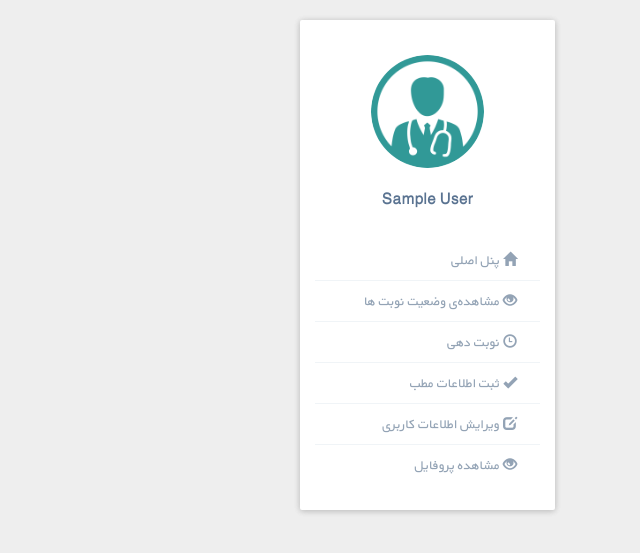
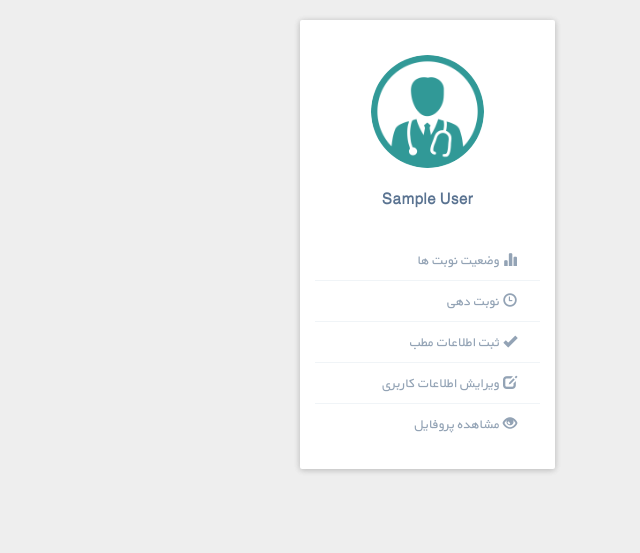
Before and after one commit to hosseinvand/Clinic, a Django app: page /panel/search in a window 1280 px wide. Shown: the part 60-613 px from the top of the page, without its empty margins (640-1280 px from the left). Run offline with Django 3.2, Linux system fonts and the light colour scheme; the visitor is signed in with stand-in values (Sample User, id 1); some libraries are stand-ins or nearby versions.

Commit message:
panel refactor

```diff
--- a/reservation/templates/panel.html
+++ b/reservation/templates/panel.html
@@ -39,8 +39,10 @@
                         <ul class="nav">
                             <li {% if view.selected == "panel" %}class="active"{% endif %}>
                                 <a href="{% url 'panel' %}">
-                                    <i class="glyphicon glyphicon-home"></i>
-                                    پنل اصلی </a>
+
+                                    <i class="glyphicon glyphicon-stats"></i>
+                                    وضعیت نوبت ها
+                                </a>
                             </li>
                             {#                            <li {% if view.selected == "panelSearch" %}class="active"{% endif %}>#}
                             {#                                <a href="{% url 'panelSearch' %}">#}
@@ -48,12 +50,7 @@
                             {#                                    جستجوی پزشک#}
                             {#                                </a>#}
                             {#                            </li>#}
-                             <li>
-                                <a href="{% url 'patientReservationRequests' %}">
-                                    <i class="glyphicon glyphicon-eye-open"></i>
-مشاهده‌ی وضعیت نوبت ها
-                                </a>
-                            </li>
+
                             {% if user.system_user.role.get_role_id == 1 %}
                                 <li>
                                     <a href="{% url 'doctorRegister' %}">
@@ -141,7 +138,7 @@
             {% for f in object_list %}
                 {% include 'secretary_card.html' with secretary=f %}
             {% endfor %}
-        {% elif view.selected == "PatientReservationRequestsView" %}
+        {% elif view.selected == "panel" %}
             {% include 'reservation_requests_status.html' %}
         {% else %}
             {#            {% include "search.html" %}#}
--- a/reservation/urls.py
+++ b/reservation/urls.py
@@ -24,7 +24,7 @@ urlpatterns = [
     url(r'^panel/search$', PanelSearch.as_view(), name="panelSearch"),
     url(r'^panel/profile/$', UpdateSystemUserProfile.as_view(), name="systemUserProfile"),
     url(r'^panel/reservation/requests/$', ManageReservations.as_view(), name="manageReservations"),
-    url(r'^panel/reservation/status/$', PatientReservationRequestsView.as_view(), name="patientReservationRequests"),
+    url(r'^panel/reservation/status/$', SecretaryPanel.as_view(), name="panel"),#TODO: duplicate!
 
     url(r'^profile/(?P<pk>\d+)$', DoctorProfileView.as_view(), name="doctorProfile"),
     url(r'^reservation/(?P<pk>\d+)$', ReservationCreateView.as_view(), name="reservation"),
--- a/reservation/views.py
+++ b/reservation/views.py
@@ -143,9 +143,9 @@ class SearchDoctorView(ListView, FormView):
 
         return self.object_list
 
-class SecretaryPanel(LoginRequiredMixin, TemplateView):
-    selected = "panel"
-    template_name = 'panel.html'
+# class SecretaryPanel(LoginRequiredMixin, TemplateView):
+#     selected = "panel"
+#     template_name = 'panel.html'
 
 
 class ManageSecretary(LoginRequiredMixin, ListView):
@@ -282,8 +282,8 @@ class ReservationCreateView(LoginRequiredMixin, CreateView):
         return context
 
 
-class PatientReservationRequestsView(LoginRequiredMixin, ListView):
-    selected ="PatientReservationRequestsView"
+class SecretaryPanel(LoginRequiredMixin, ListView):
+    selected ="panel"
     template_name = 'panel.html'
     context_object_name = 'accepted'
 
@@ -291,7 +291,7 @@ class PatientReservationRequestsView(LoginRequiredMixin, ListView):
         return Reservation.objects.filter(range_num__isnull=False, patient=self.request.user.system_user)
 
     def get_context_data(self, **kwargs):
-        context = super(PatientReservationRequestsView, self).get_context_data(**kwargs)
+        context = super(SecretaryPanel, self).get_context_data(**kwargs)
         context['pending'] = Reservation.objects.filter(range_num__isnull=True,
                                                         patient=self.request.user.system_user,
                                                         date__gte=datetime.date.today())
```
Lines whose indentation alone changed are shown as unchanged.
